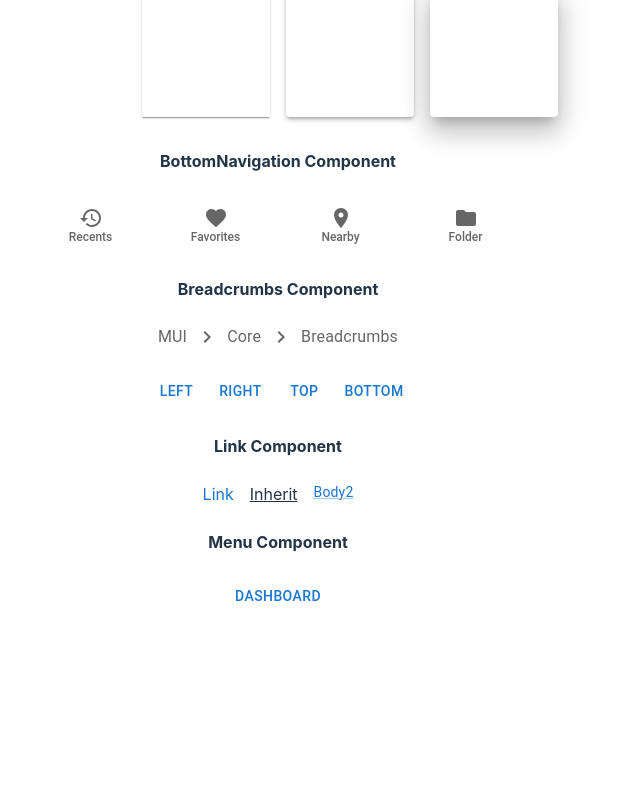
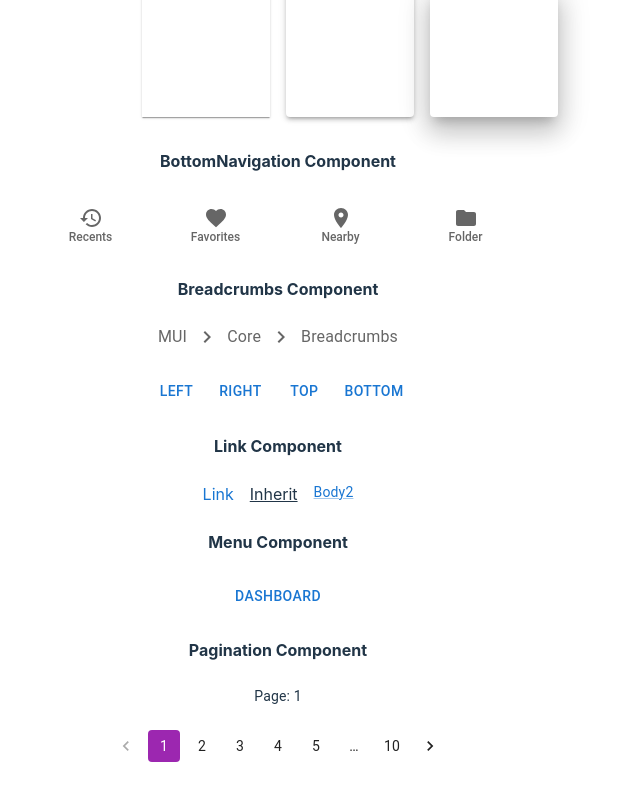
Before and after one commit to GuilhermeSousaDev/MaterialUI, a React (Vite) app in the folder react-ui/: page / in a window 1280 px wide. Shown: the part 7317-8117 px from the top of the page, without its empty margins (362-1002 px from the left). Before the commit the page ends 7971 px from the top, so only its background shows below. Built offline with nearby package versions, Linux system fonts and the light colour scheme.

Commit message:
Pagination Component

```diff
--- a/react-ui/src/App.jsx
+++ b/react-ui/src/App.jsx
@@ -36,6 +36,7 @@ import BreadcrumbsComponent from './components/Breadcrumbs';
 import DrawerComponent from './components/Drawer';
 import LinkComponent from './components/Link';
 import MenuComponent from './components/Menu';
+import PaginationComponent from './components/Pagination';
 
 function App() {
   return (
@@ -77,6 +78,7 @@ function App() {
       <DrawerComponent />
       <LinkComponent />
       <MenuComponent />
+      <PaginationComponent />
     </Stack>
   )
 }
--- /dev/null
+++ b/react-ui/src/components/Pagination.jsx
@@ -0,0 +1,22 @@
+import { useState } from 'react';
+import { Pagination, Typography } from '@mui/material';
+
+export default function PaginationComponent() {
+  const [page, setPage] = useState(1);
+
+  return (
+    <>
+      <h4>Pagination Component</h4>
+
+      <Typography variant="body2">Page: { page }</Typography>
+
+      <Pagination
+        count={10}
+        page={page}
+        onChange={(e, value) => setPage(value)}
+        shape="rounded"
+        color="secondary"
+      />
+    </>
+  )
+}
```
